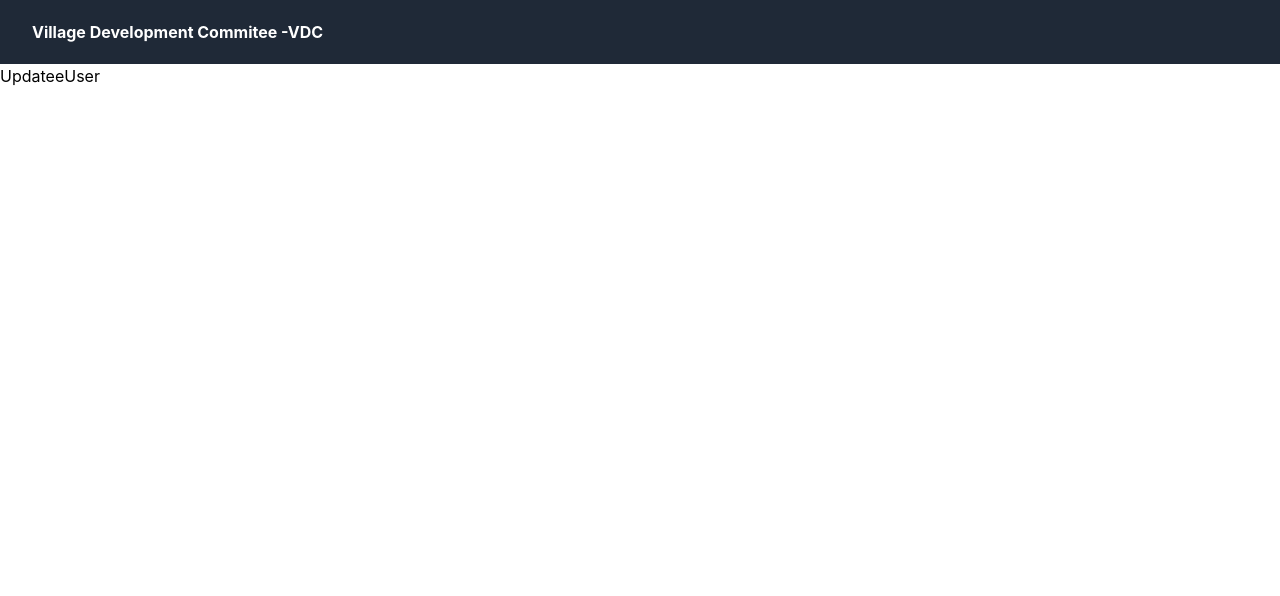
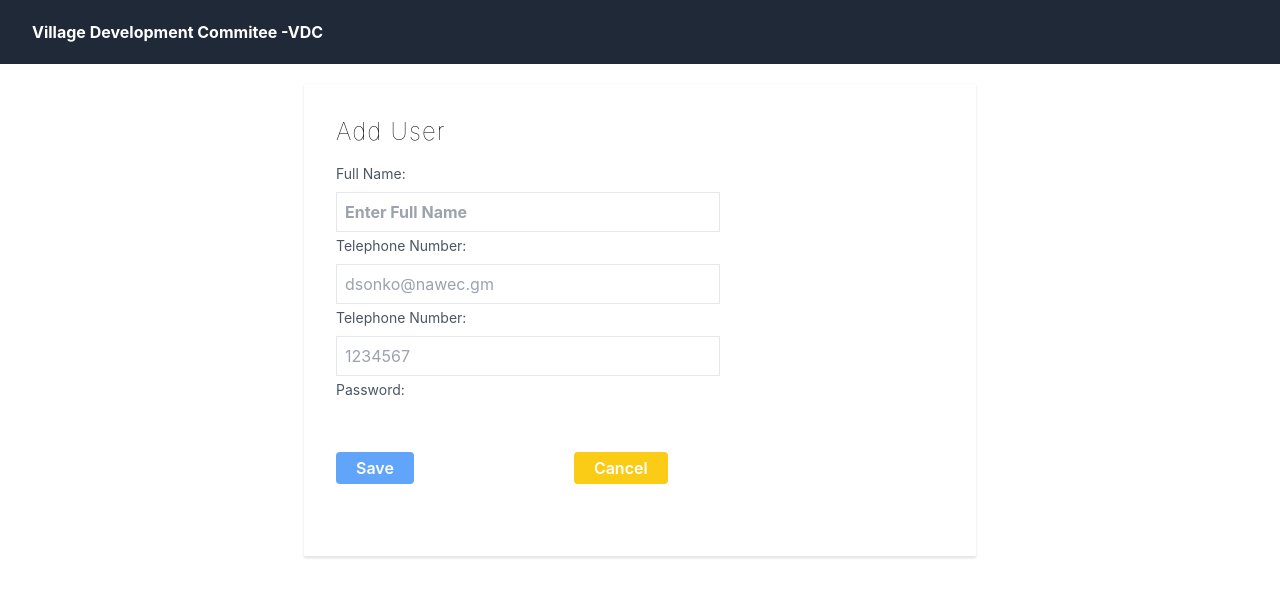
Before and after one commit to sonkodemba/Erp, a React (Create React App) app: page /user/update in a window 1280 px wide. Shown: the top 596 px of the page. Built offline with nearby package versions, Linux system fonts and the light colour scheme.

Commit message:
Commit all other unsave

```diff
--- a/src/components/Services/GlobalEndPoint.js
+++ b/src/components/Services/GlobalEndPoint.js
@@ -59,7 +59,7 @@ class GlobalEndPoint{
 
    create_rate_uri = "http://localhost:8080/api/v1/rate/create";
    update_rate_uri = "http://localhost:8080/api/v1/update/id";
-   deletee_rate_uri = this.iprotocol+"/rate/delete/id";
+   deletee_rate_uri = "http://localhost:8080/api/v1/rate/delete/id";
    list_of_rates_iro = "http://localhost:8080/api/v1/rates";
 
    //payment Endpoints
--- a/src/components/Services/UserService.js
+++ b/src/components/Services/UserService.js
@@ -43,4 +43,4 @@ class UserService{
 
 }
 
-export default  new UserService();
+export default new UserService();
--- a/src/components/Users/UpdateeUser.js
+++ b/src/components/Users/UpdateeUser.js
@@ -2,6 +2,71 @@ import React from 'react'
 
 export const UpdateeUser = () => {
   return (
-    <div>UpdateeUser</div>
+    <div className="flex max-w-2xl mx-auto shadow border-b my-5">
+        <div className="px-8 py-8">
+           <h1 className="font-thin text-2xl tracking-wider text-red">
+             Add User
+            </h1>
+
+        <div className="items-center justify-center h-14 w-full my-4">
+          <label className="block text-gray-600 text-sm font-normal">
+             Full Name:
+            </label>
+          <input
+            type="text"
+            name="fullName"
+            placeholder='Enter Full Name' className="h-10 w-96 border mt-2 px-2 py-2 font-bold text-green-500">
+          </input>
+
+        </div>
+
+        <div className="items-center justify-center h-14 w-full my-4">
+          <label className="block text-gray-600 text-sm font-normal">
+             Telephone Number:
+            </label>
+          <input
+            type="email"
+            name="emailAddr"
+
+            placeholder="dsonko@nawec.gm" className="h-10 w-96 border mt-2 px-2 py-2">
+
+          </input>
+
+        </div>
+        <div className="items-center justify-center h-14 w-full my-4">
+          <label className="block text-gray-600 text-sm font-normal">
+             Telephone Number:
+             </label>
+          <input
+            type="Number"
+            name="telephoneNumber"
+
+            placeholder="1234567" className="h-10 w-96 border mt-2 px-2 py-2">
+          </input>
+        </div>
+      <div className="items-center justify-center h-14 w-full my-4">
+          <label className="block text-gray-600 text-sm font-normal">
+             Password:
+            </label>
+
+        </div>
+
+        <div className="items-center justify-center h-14 w-full my-4 space-x-40">
+          <button
+            className="hover:bg-green-600 rounded text-white font-semibold bg-blue-400 px-5 py-1">
+
+               Save
+          </button>
+        <button
+
+          className="hover:bg-red-600 rounded text-white font-semibold bg-yellow-400 px-5 py-1">
+          Cancel
+        </button>
+
+        </div>
+
+        </div>
+
+    </div>
   )
 }
--- a/src/components/Users/Users.js
+++ b/src/components/Users/Users.js
@@ -9,7 +9,7 @@ export const Users = () => {
     const route = useNavigate();
 
      const [loading, setLoading] = useState(true);
-     const [users, setUsers] = useState([]);
+     const [users, setUsers] = useState(null);
 
 
      useEffect(() => {
@@ -44,22 +44,22 @@ export const Users = () => {
 
                 </tr>
             </thead>
-                {!loading && (
+                {/* {!loading && ( */}
                     <tbody className='bg-white'>
-                    {users.map((user) =>(
+                    {/* {users.map((user) =>( */}
 
 
-                        <tr id={user.id}>
+                        <tr>
                             <td className='text-left px-6 py-4 whitespace-nowrap'>
-                                <div className='text-sm text-gray-500'>{user.fullName} </div>
+                                <div className='text-sm text-gray-500'>Demba Sonko </div>
                             </td>
 
                             <td className='text-left px-6 py-4 whitespace-nowrap'>
-                                <div className='text-sm text-gray-500'>{user.emailAddr}</div>
+                                <div className='text-sm text-gray-500'>dsonko@nawec.gm</div>
                             </td>
 
                             <td className='text-left px-6 py-4 whitespace-nowrap'>
-                                <div className='text-sm text-gray-500'>{user.telephoneNumber} </div>
+                                <div className='text-sm text-gray-500'>9976650 </div>
 
                             </td>
                             <td className='text-left px-6 py-4 whitespace-nowrap'>
@@ -89,10 +89,10 @@ export const Users = () => {
 
 
 
-                    ))}
+                    {/* ))} */}
                 </tbody>
 
-                )}
+                {/* )}  */}
              </table>
 
         </div>
```
